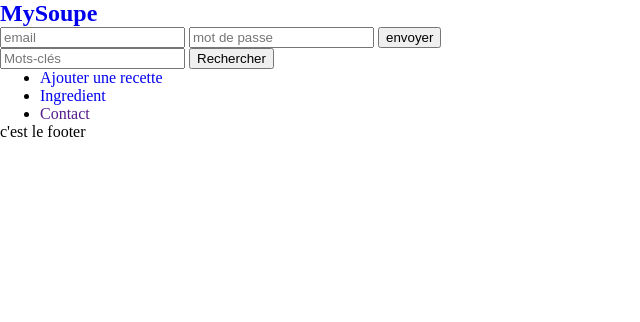
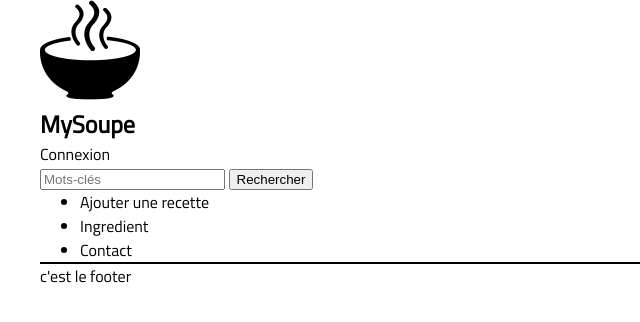
Before and after one commit to Othollas/MySoupe, a PHP site: page /recherche.php in a window 1280 px wide. Shown: the top 322 px of the page, without its empty margins (0-640 px from the left). Run offline with PHP 8.4, Linux system fonts and the light colour scheme.

Commit message:
modification header et refonte header

```diff
--- a/index.php
+++ b/index.php
@@ -3,7 +3,7 @@ $dns = 'mysql:host=localhost;dbname=mysoupe';
 $bd = new PDO($dns, 'root', '', array(PDO::ATTR_ERRMODE => PDO::ERRMODE_EXCEPTION));
 $query = $bd->query('SELECT * FROM soup');
 $soupes = $query->fetchAll(PDO::FETCH_ASSOC);
-include 'header/header.php';
+include 'template/header.php';
 // var_dump($soupes);
 /*foreach($soupes as $soupe){ ?>
    <p><a href='soupe.php?id=<?= $soupe['id'] ?>'><?= $soupe['name'] ?> </a><p><?php }; */
@@ -49,4 +49,4 @@ include 'header/header.php';
    </div>
 </section>
 
-<?php include 'footer/footer.php' ?>
+<?php include 'template/footer.php' ?>
--- a/recherche.php
+++ b/recherche.php
@@ -1,6 +1,6 @@
 <?php
 
-include 'header/header.php';
+include 'template/header.php';
 
 if (@$afficher == "oui") { ?>
 
@@ -17,6 +17,6 @@ if (@$afficher == "oui") { ?>
 
 <?php }
 
-include 'footer/footer.php';
+include 'template/footer.php';
 
 ?>
--- a/soupe.php
+++ b/soupe.php
@@ -18,7 +18,7 @@ if (isset($_GET['id'])) {
 
 
 
-include 'header/header.php'
+include 'template/header.php'
 ?>
 
 
@@ -33,4 +33,4 @@ $data['cook_time']  ?> Mn</p>
     <a href="index.php">retour</a>
 </main>
 
-<?php include 'footer/footer.php' ?>
+<?php include 'template/footer.php' ?>
--- a/style.css
+++ b/style.css
@@ -1,13 +1,41 @@
+@font-face{
+    font-family: titillium;
+    src:url(../font/Titillium.ttf)
+}
+
+
+@font-face {
+    font-family: oswald;
+    src: url(../font/Oswald.ttf);
+}
+
 * {
     box-sizing: border-box;
     margin: 0;
     text-decoration: none;
+    color: black;
 }
 
 html {
+    font-family: titillium;
     font-size: 62.5%;
+    margin: 0 4rem;
 }
 
 body {
     font-size: 1.6rem;
 }
+
+header{
+    .logoTitle{
+        img{
+            color: black;
+            width: 100px;
+            height: 100px;
+        }
+    }
+    .hiddenConnect{
+        display: none;
+    }
+    border-bottom: 2px solid black;
+}
--- /dev/null
+++ b/template/footer.php
@@ -0,0 +1,7 @@
+<footer>
+    c'est le footer
+</footer>
+
+</main>
+</body>
+</html>
--- /dev/null
+++ b/template/header.php
@@ -0,0 +1,62 @@
+<?php
+
+@$keywords = $_GET["keywords"];
+@$valider = $_GET["valider"];
+if (isset($valider) && !empty(trim($keywords))) {
+    $words = explode(" ", trim($keywords));
+
+    for ($i = 0; $i < count($words); $i++) {
+        $kw[$i] = "name like '%" . $words[$i] . "%'";
+    }
+    include("./connexion.php");
+    $res = $pdo->prepare("select name,id from soup where " . implode(" and ", $kw));
+    $res->setFetchMode(PDO::FETCH_ASSOC);
+    $res->execute();
+    $tab = $res->fetchAll();
+    $afficher = "oui";
+}
+
+?>
+
+<!DOCTYPE html>
+<html lang="fr">
+
+<head>
+    <meta charset="UTF-8">
+    <meta name="viewport" content="width=device-width, initial-scale=1.0">
+    <link rel="stylesheet" href="style.css?ts<?= time() ?>">
+    <title>MySoupe</title>
+</head>
+
+<body>
+    <header>
+        <section id="titleConnect">
+            <div class="logoTitle">
+            <img src="./src/logo_soup.png" alt="">
+            <h1><a href="index.php">MySoupe</a></h1>
+            <a href="" class="connect">Connexion</a>
+        </div>
+
+            <!-- ici mettre un javascript pour afficher la connexion une fois cliquer -->
+
+            <form action="./" method="POST" class="hiddenConnect">
+                <input type="email" name="" id="" placeholder="email">
+                <input type="password" name="" id="" placeholder="mot de passe">
+                <input type="submit" value="envoyer">
+            </form>
+        </section>
+
+        <section id="search">
+            <form id="formSearch" name="fo" method="get" action="../MySoupe/recherche.php">
+                <input class="textSearch" type="text" name="keywords" placeholder="Mots-clés" />
+                <input class="btnSubmit" type="submit" name="valider" value="Rechercher" />
+            </form>
+
+            <ul>
+                <li><a href="add_soupe.php">Ajouter une recette </a></li>
+                <li><a href="ingredient.php">Ingredient</a></li>
+                <li><a href="">Contact</a></li>
+            </ul>
+        </section>
+    </header>
+    <main>
```
Also changed, not shown: src/logo_soup.png (added).
